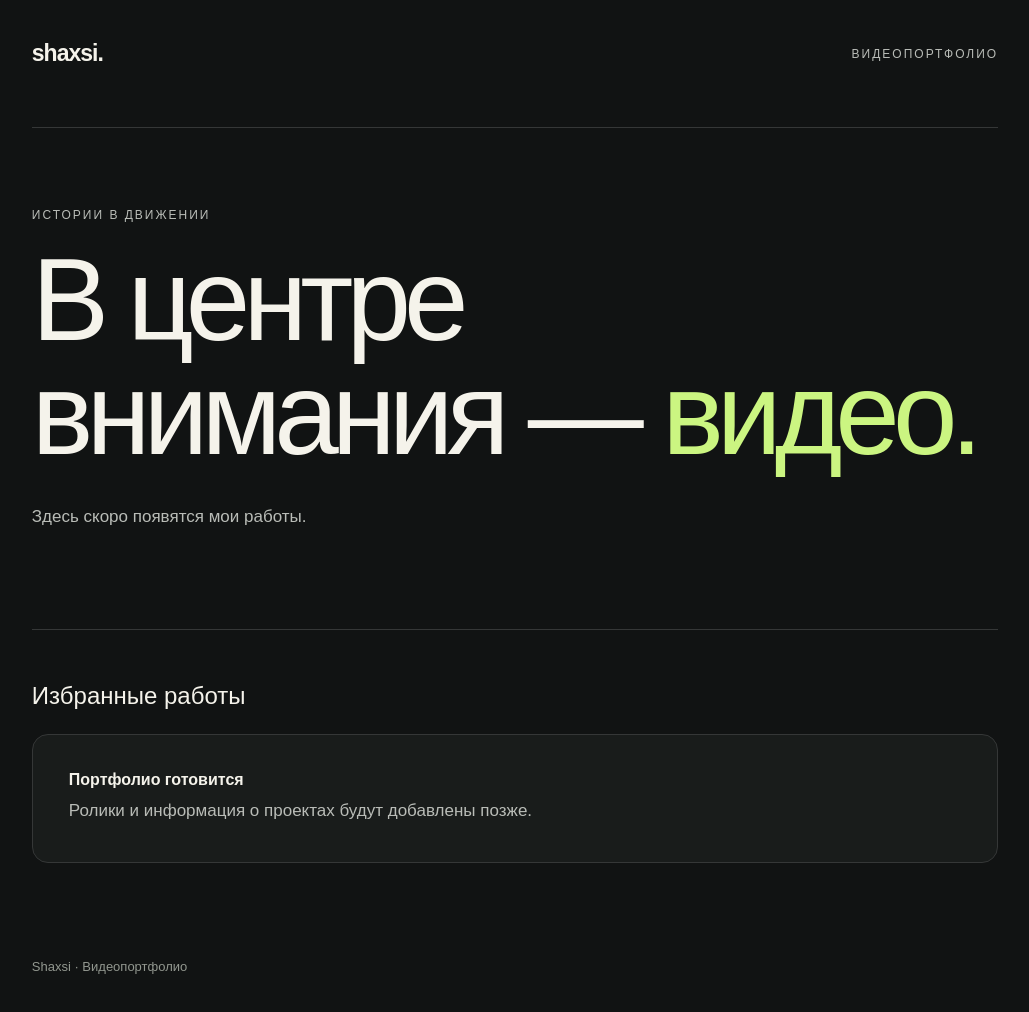
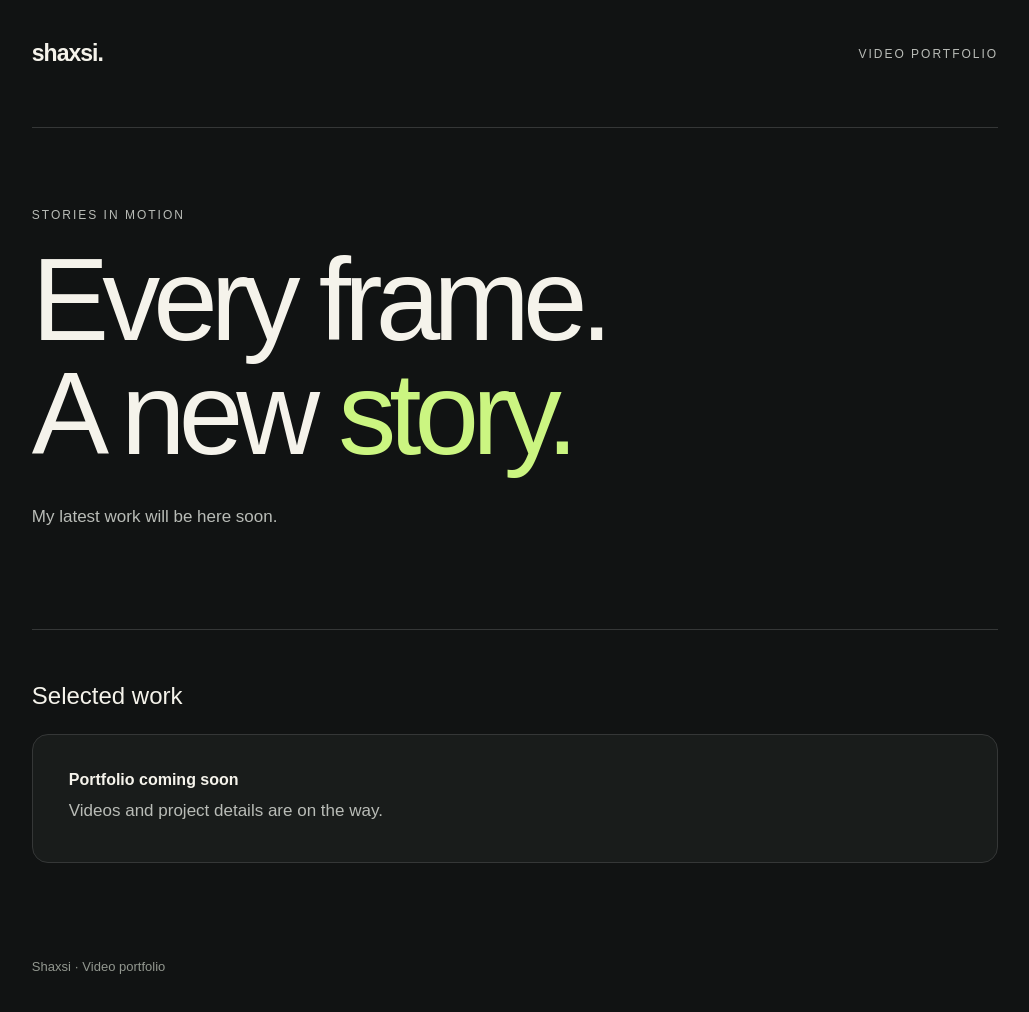
Before and after one commit to Shaxsi/shaxsi.github.io, a plain HTML site: page index.html in a window 1280 px wide. Shown: the whole page, without its empty margins (125-1154 px from the left). Drawn offline with Linux system fonts and the light colour scheme.

Commit message:
Translate portfolio page into English

```diff
--- a/index.html
+++ b/index.html
@@ -1,19 +1,19 @@
 <!doctype html>
-<html lang="ru">
+<html lang="en">
 <head>
 <meta charset="utf-8">
 <meta name="viewport" content="width=device-width, initial-scale=1">
 <meta name="color-scheme" content="dark">
-<meta name="description" content="Shaxsi — видеопортфолио.">
-<title>Shaxsi — видеопортфолио</title>
+<meta name="description" content="Shaxsi — video portfolio.">
+<title>Shaxsi — video portfolio</title>
 <style>
 *{box-sizing:border-box}body{margin:0;background:#111313;color:#f5f3eb;font-family:Arial,sans-serif}main{max-width:1120px;margin:auto;padding:40px 6vw 64px}header{display:flex;justify-content:space-between;align-items:center;padding-bottom:60px;border-bottom:1px solid #353737}.brand{font-size:23px;font-weight:700;letter-spacing:-1px}.label{font-size:12px;text-transform:uppercase;letter-spacing:2px;color:#b9bcb7}.hero{padding:80px 0}h1{font-size:clamp(54px,10vw,116px);line-height:.98;letter-spacing:-.06em;font-weight:500;margin:22px 0 32px}h1 span{color:#cbf581}p{color:#b9bcb7;line-height:1.7;max-width:490px;font-size:17px}.works{padding:32px 0;border-top:1px solid #353737}h2{font-size:24px;font-weight:400}.empty{padding:36px;border:1px solid #353737;border-radius:16px;background:#191c1b;margin-top:24px}.empty p{margin:8px 0 0}footer{margin-top:64px;color:#92978f;font-size:13px}@media(max-width:520px){header{padding-bottom:30px}.hero{padding:55px 0}.empty{padding:24px}.label{font-size:10px;letter-spacing:1px}}
 </style>
 </head>
 <body><main>
-<header><div class="brand">shaxsi.</div><div class="label">Видеопортфолио</div></header>
-<section class="hero"><div class="label">Истории в движении</div><h1>В центре<br>внимания — <span>видео.</span></h1><p>Здесь скоро появятся мои работы.</p></section>
-<section class="works" aria-labelledby="works-title"><h2 id="works-title">Избранные работы</h2><div class="empty"><strong>Портфолио готовится</strong><p>Ролики и информация о проектах будут добавлены позже.</p></div></section>
-<footer>Shaxsi · Видеопортфолио</footer>
+<header><div class="brand">shaxsi.</div><div class="label">Video portfolio</div></header>
+<section class="hero"><div class="label">Stories in motion</div><h1>Every frame.<br>A new <span>story.</span></h1><p>My latest work will be here soon.</p></section>
+<section class="works" aria-labelledby="works-title"><h2 id="works-title">Selected work</h2><div class="empty"><strong>Portfolio coming soon</strong><p>Videos and project details are on the way.</p></div></section>
+<footer>Shaxsi · Video portfolio</footer>
 </main></body>
 </html>
```
